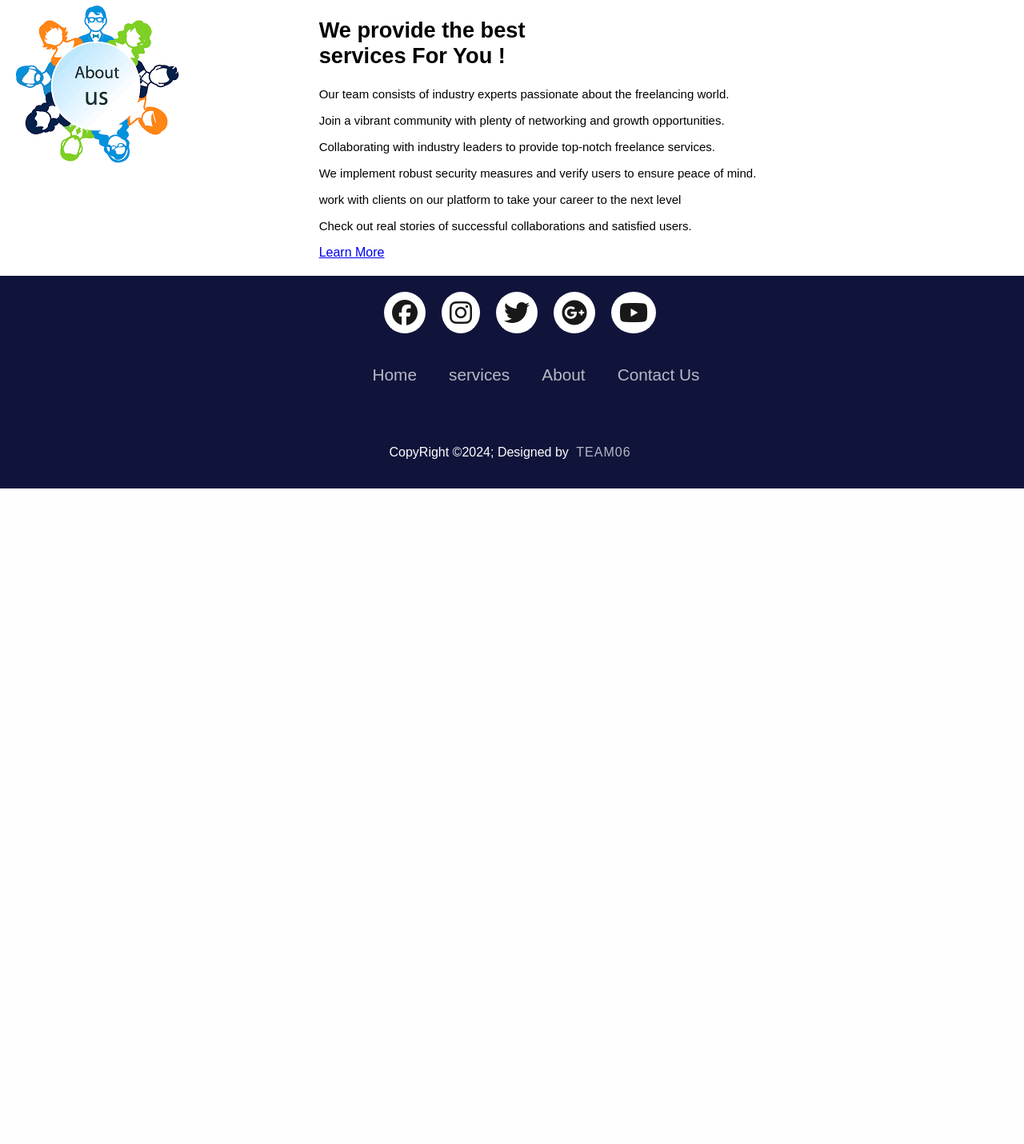
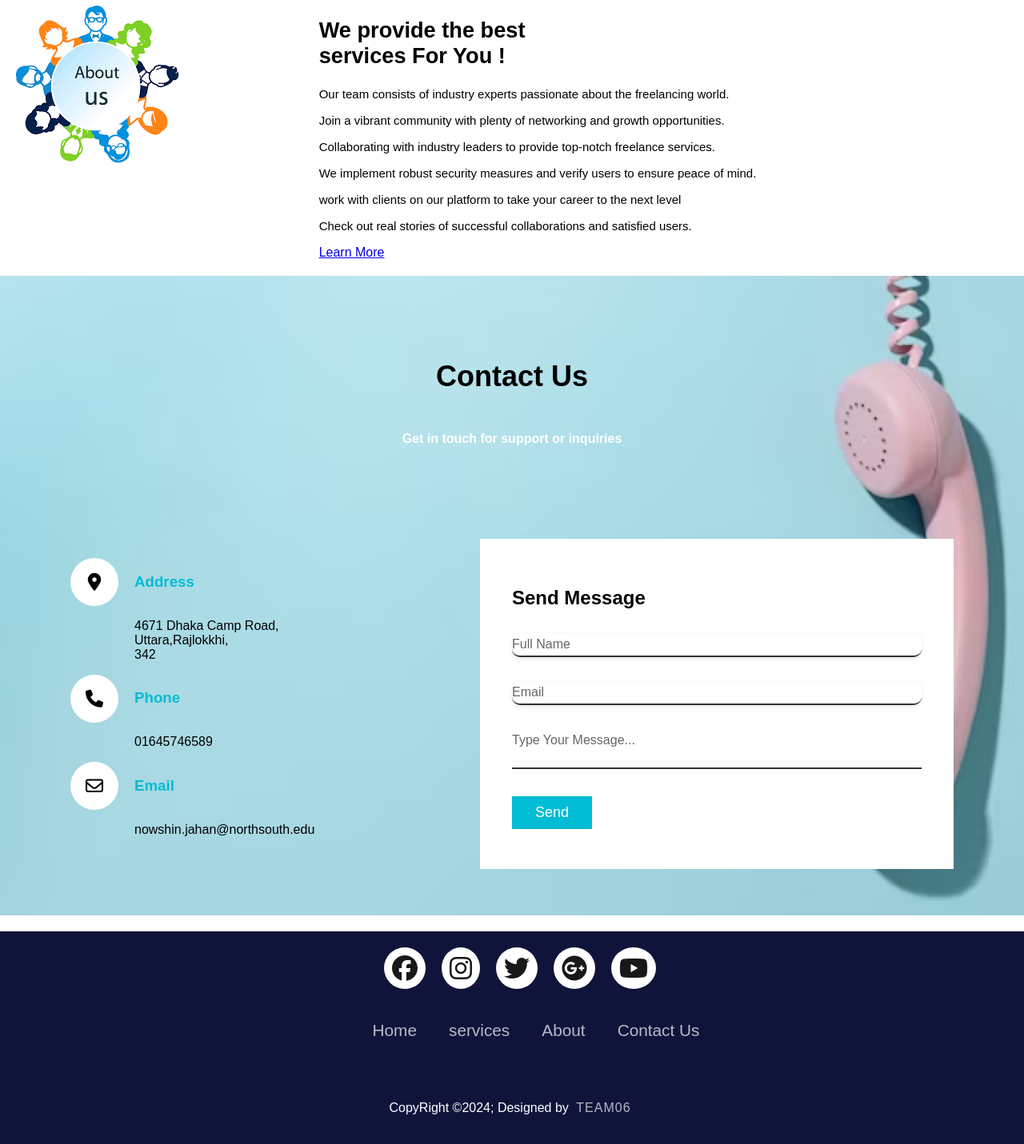
Before and after one commit to yhsunny176/CSE327-Project, a Django app: page / in a window 1280 px wide. Shown: the part 1125-2556 px from the top of the page at 80% size. Before the commit the page ends 1736 px from the top, so only its background shows below. Run offline with Django 5.2, Linux system fonts and the light colour scheme.

Commit message:
Updated (Contact_Us Portion)

```diff
--- a/freelance_webpage/static/freelance_webpage/CSS/styles.css
+++ b/freelance_webpage/static/freelance_webpage/CSS/styles.css
@@ -80,7 +80,141 @@ nav ul li a, .login-container button.login{
     font-size: 0.938rem;
     margin: 1rem 0 1rem;
 }
+/* Contact Part*/
+.contact{
+    position: relative;
+    min-height: 100vh;
+    padding: 50px 100ox;
+    display: flex;
+    justify-content: center;
+    align-items: center;
+    flex-direction: column;
+    background-image: url("../Images/p4.png");
+    background-repeat: no-repeat;
+    background-size: cover;
 
+}
+.contact .content{
+    max-width: 800px;
+    text-align: center;
+}
+.contact .content h4{
+    font-size: 36px;
+    font-weight: 500;
+    font-weight: bold;
+    color: black;
+}
+.contact .content p{
+
+    font-weight: 300;
+    color: #fff;
+    font-weight: bold;
+    line-height: normal;
+}
+.contact .container{
+    width: 100%;
+    display: flex;
+    justify-content: center;
+    align-items: center;
+    margin-top: 100px;
+}
+.contact .container .contactInfo{
+    width: 40%;
+    display: flex;
+    flex-direction: column;
+}
+.contact .container .contactInfo .box{
+    position: relative;
+    padding: 20px o;
+    display: flex;
+}
+.contact .container .contactInfo .box .icon{
+    min-width: 60px;
+    height: 60px;
+    background: #fff;
+    display: flex;
+    justify-content: center;
+    align-items: center;
+    border-radius: 50%;
+    font-size: 22px;
+}
+.contact .container .contactInfo .box .text{
+    display: flex;
+    margin-left: 20px;
+    font-size: 16px;
+    color: black;
+    flex-direction: column;
+    font-weight: 300;
+}
+.contact .container .contactInfo .box .text h3{
+    font-weight: 500;
+    color: #00bcd4;
+    font-weight: bold;
+}
+.contact .contactForm{
+    width: 40%;
+    padding: 40px;
+    background: #fff;
+}
+.contact.contactForm h2{
+    font-size: 30px;
+    color: #333;
+    font-weight: bold;
+}
+.contact .contactForm .inputBox{
+    position: relative;
+    width: 100%;
+    margin-top: 10px;
+}
+.contact .contactForm .inputBox input, .contact .contactForm .inputBox textarea{
+    width: 100%;
+    padding: 5px 0;
+    font-size: 16px;
+    margin: 10px 0;
+    border: none;
+    border-bottom: 2px solid #333;
+    outline: none;
+    resize: none;
+}
+.contact .contactForm .inputBox span{
+    position: absolute;
+    left: 0;
+    padding: 5px 0;
+    font-size: 16px;
+    margin: 10px 0;
+    pointer-events: none;
+    transition: 0.5s;
+    color: #666;
+}
+.contact .contactForm .inputBox input:focus ~ span, .contact .contactForm .inputBox input:valid ~ span
+.contact .contactForm .inputBox textarea:focus ~ span, .contact .contactForm .inputBox textarea:valid ~ span{
+    color: #e91e63;
+    font-size: 12px;
+    transform: translateY(-20px);
+}
+.contact .contactForm .inputBox input[type="submit"]{
+    width: 100px;
+    background: #00bcd4;
+    color: #fff;
+    border: none;
+    cursor: pointer;
+    padding: 10px;
+    font-size: 18px;
+}
+@media (max-width:991px){
+    .contact{
+        padding: 50px;
+    }
+    .contact .container{
+        flex-direction: column;
+    }
+    .contact .container .contactInfo{
+        margin-bottom: 40px;
+    }
+    .contact .container .contactInfo, .contactForm{
+          width: 100%;
+    }
+}
 .login-container p {
     color: white;
     font-size: 18px;
--- a/freelance_webpage/templates/index.html
+++ b/freelance_webpage/templates/index.html
@@ -4,6 +4,7 @@
     <meta charset="UTF-8">
     <meta name="viewport" content="width=device-width, initial-scale=1.0">
     <title>JustaJob</title>
+    <link rel="stylesheet" href="https://cdn.jsdelivr.net/npm/@fortawesome/fontawesome-free@6.4.2/css/fontawesome.min.css" integrity="sha384-BY+fdrpOd3gfeRvTSMT+VUZmA728cfF9Z2G42xpaRkUGu2i3DyzpTURDo5A6CaLK" crossorigin="anonymous">
     {% load static %}
     <link rel="stylesheet" href="{% static 'freelance_webpage/CSS/styles.css' %}">
     <link rel="stylesheet" href="https://cdnjs.cloudflare.com/ajax/libs/font-awesome/6.5.2/css/all.min.css" integrity="sha512-SnH5WK+bZxgPHs44uWIX+LLJAJ9/2PkPKZ5QiAj6Ta86w+fsb2TkcmfRyVX3pBnMFcV7oQPJkl9QevSCWr3W6A==" crossorigin="anonymous" referrerpolicy="no-referrer" />
@@ -87,6 +88,61 @@
                 <a href="#" class="btn">Learn More</a>
                 </div>
             </section>
+<!--Contact Us Part-->
+            <section class="contact" = id="contact">
+                <div class="content">
+                    <h4>Contact Us</h4>
+                    <p>Get in touch for support or inquiries</P>
+                    </div>
+                    <div class="container">
+                        <div class="contactInfo">
+                            <div class="box">
+                                <div class="icon"><i class="fa-sharp fa-solid fa-location-dot"></i>
+                                </div>
+                                <div class="text">
+                                    <h3>Address</h3>
+                                    <p>4671 Dhaka Camp Road,<br>Uttara,Rajlokkhi,<br>342</p>
+                                </div>
+                            </div>
+                            <div class="box">
+                                <div class="icon"><i class="fa fa-phone" aria-hidden="true"></i>
+                                </div>
+                                <div class="text">
+                                    <h3>Phone</h3>
+                                    <p>01645746589</p>
+                                </div>
+                            </div>
+                            <div class="box">
+                                <div class="icon"><i class="fa-regular fa-envelope"></i>
+                                </div>
+                                <div class="text">
+                                    <h3>Email</h3>
+                                    <p>nowshin.jahan@northsouth.edu</p>
+                                </div>
+                            </div>
+                        </div>
+                        <div class="contactForm">
+                            <form>
+                               <h2>Send Message</h2>
+                               <div class="inputBox">
+                                <input type="text" name="" required="required">
+                                <span>Full Name</span>
+                               </div>
+                               <div class="inputBox">
+                                <input type="text" name="" required="required">
+                                <span>Email</span>
+                               </div>
+                               <div class="inputBox">
+                                <textarea required="required"></textarea>
+                                <span>Type Your Message...</span>
+                               </div>
+                               <div class="inputBox">
+                                <input type="submit" name="" value="Send">
+                               </div>
+                           </form>
+                        </div>
+                    </div>
+                </section>
     <!--Footer part-->
     <footer>
     <div class="footerContainer">
```
Also changed, not shown: freelance_webpage/static/freelance_webpage/Images/p3.png (added), freelance_webpage/static/freelance_webpage/Images/p4.png (added), freelance_webpage/static/freelance_webpage/Images/p5.png (added).
